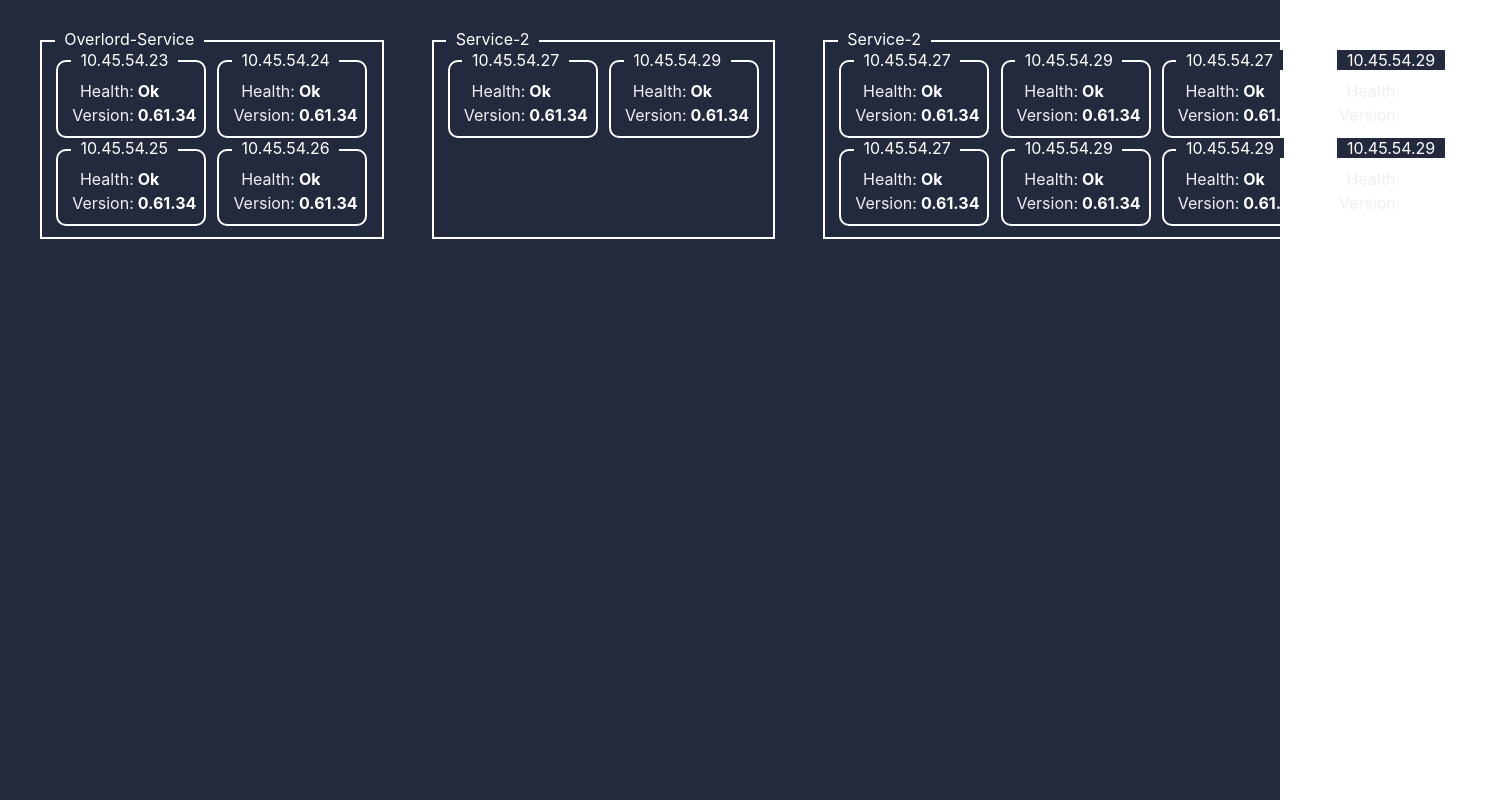
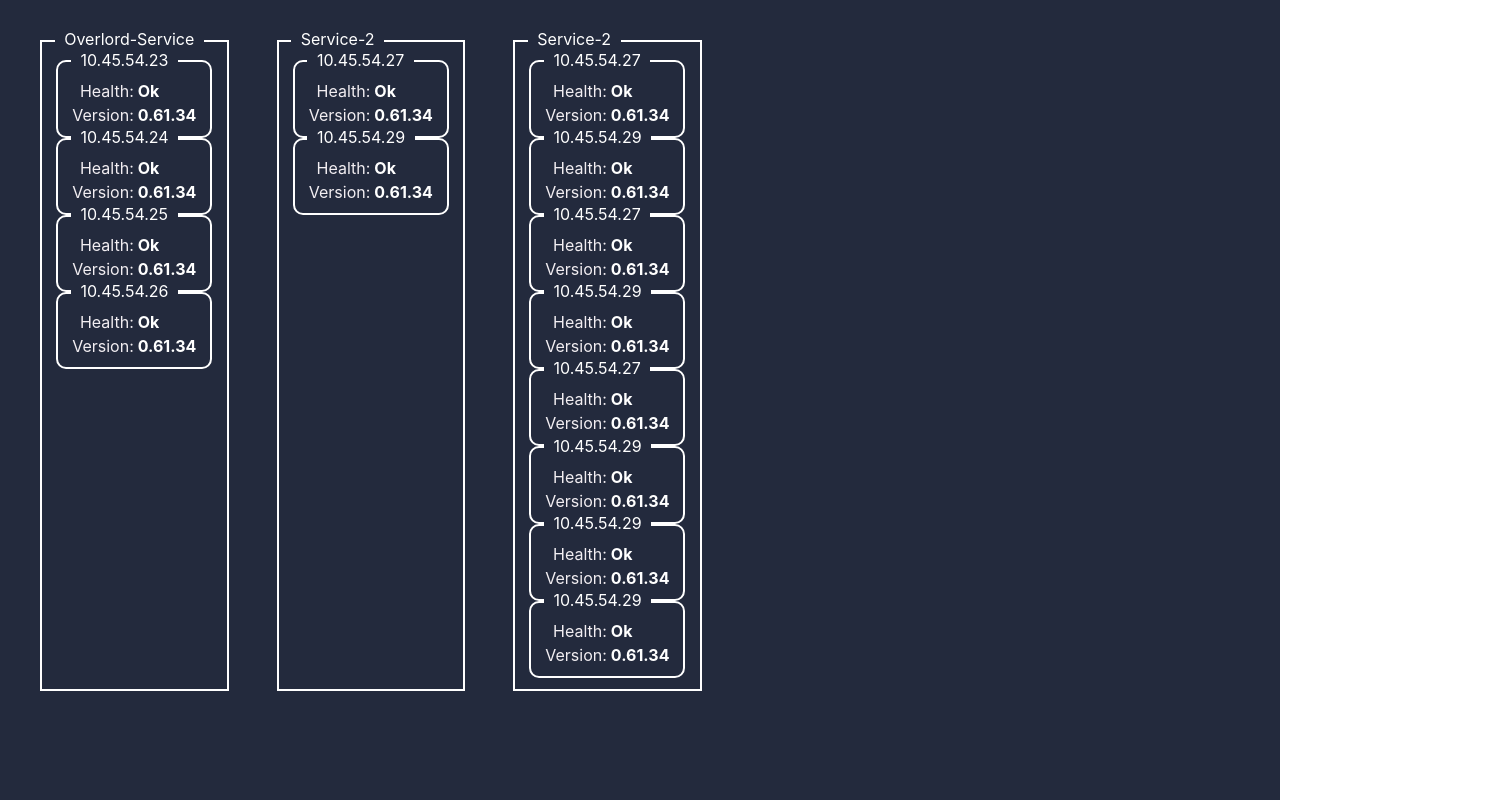
Before and after one commit to Cantara/visuale, a Nuxt app in the folder src/main/resources/nuxt-spa/: page / in a window 1280 px wide. Shown: the whole page, 1489 px wide, since content can reach past the window. Built offline with nearby package versions, Linux system fonts and the light colour scheme.

Commit message:
Added flex alternative for nodes

```diff
--- a/src/main/resources/nuxt-spa/components/Service.vue
+++ b/src/main/resources/nuxt-spa/components/Service.vue
@@ -34,12 +34,20 @@
           gridTemplateColumns: `repeat(${this.autoGrid()}, minmax(150px,1fr))`
         }
       },
+      flexStyle(){
+        return {
+          flex: `1 0 ${this.autoFlex()}%`
+        }
+      },
     },
     data() {
       return {
       }
     },
     methods:{
+      autoFlex(){
+        Math.floor(100 / this.autoGrid());
+      },
       autoGrid(){
         let squareRoot = Math.sqrt(this.service.nodes.length);
         if(this.isInt(squareRoot))
@@ -79,7 +87,9 @@
   }
   .content{
     padding:0.7em;
-    display:grid;
-    grid-gap: 0.7em;
+    //display:grid;
+    //grid-gap: 0.7em;
+    flex-wrap: wrap;
+    display: flex;
   }
 </style>
```
